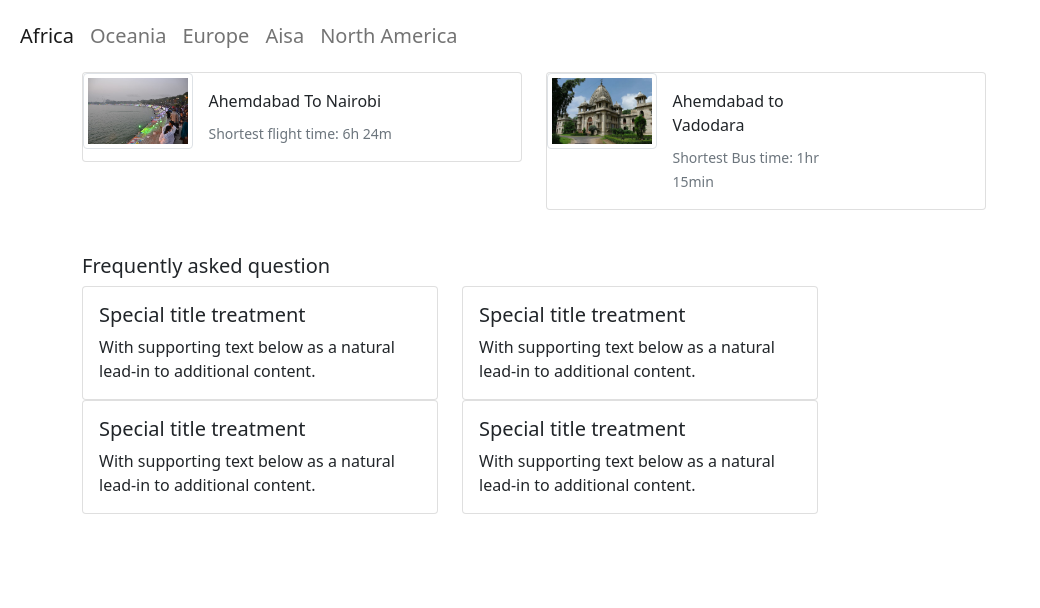
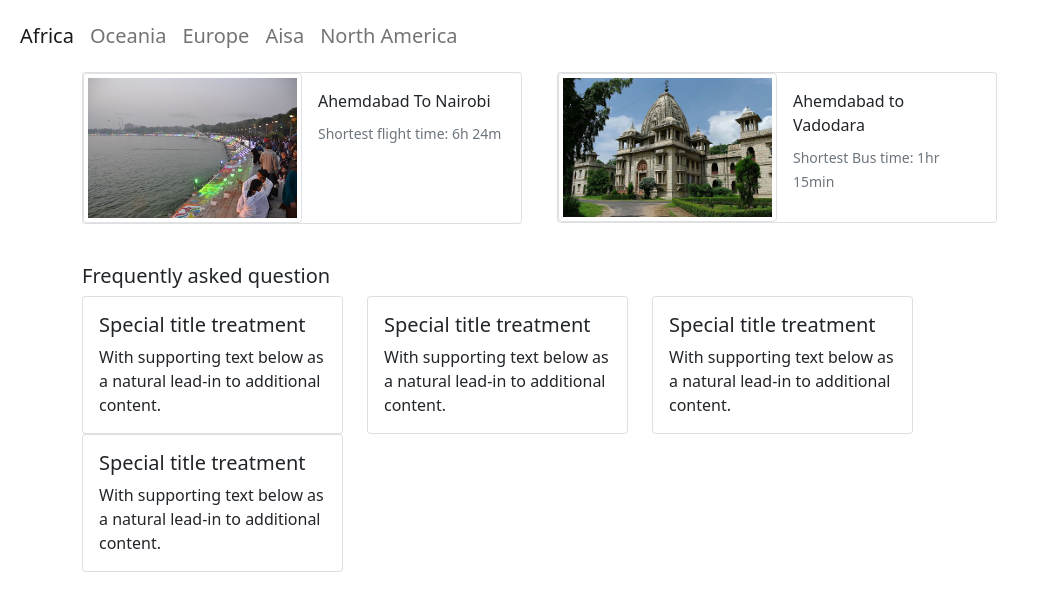
Before and after one commit to Abhi140796/htmlTemplate_Technical_Task, a plain HTML site: page Index.html in a window 1280 px wide. Shown: the whole page, without its empty margins (0-1040 px from the left). Drawn offline with nearby package versions, Linux system fonts and the light colour scheme.

Commit message:
style change

```diff
--- a/Index.html
+++ b/Index.html
@@ -35,15 +35,15 @@
         </div>
     </nav>
     <!-- Image Thumbnail -->
-    <div class="container-sm">
-        <div class="row mb-1">
-            <div class="col mb-1">
+    <div class="container">
+        <div class="row">
+            <div class="col-sm-5">
                 <div class="card mb-0" style="width: 440px;">
                     <div class="row g-0">
-                        <div class="col-sm-3">
+                        <div class="col">
                             <img src="./img/cityOne.png" class="img-thumbnail" alt="Vadodara">
                         </div>
-                        <div class="col-sm-6">
+                        <div class="col">
                             <div class="card-body">
                                 <p class="card-title">Ahemdabad To Nairobi</p>
                                 <p class="card-text"><small class="text-muted">Shortest flight time: 6h 24m</small></p>
@@ -52,13 +52,13 @@
                     </div>
                 </div>
             </div>
-            <div class="col mb-1">
+            <div class="col-sm-5">
                 <div class="card mb-0" style="width: 440px;">
                     <div class="row g-0">
-                      <div class="col-sm-3">
+                      <div class="col">
                         <img src="./img/Kirti_Mandir.png" class="img-thumbnail" alt="Kirti Mandir">
                       </div>
-                      <div class="col-sm-6">
+                      <div class="col">
                         <div class="card-body">
                           <p class="card-title">Ahemdabad to Vadodara</p>
                           <p class="card-text"><small class="text-muted">Shortest Bus time: 1hr 15min</small></p>
@@ -67,21 +67,18 @@
                     </div>
                   </div>
             </div>
-            <div class="col mb-6" style="width: 440px;">
-
-            </div>
         </div>
     </div>
     <!-- Content -->
     <div class="container-lg" style="margin-top: 40px;">
         <div class="d-xxl-grid">
-            <div class="row-cols-1">
+            <div class="row-cols-3">
                 <div class="col">
                     <h5>Frequently asked question</h5>
                 </div>
             </div>
             <div class="row">
-                <div class="col-sm-4">
+                <div class="col-lg-3">
                     <div class="card">
                         <div class="card-body">
                             <h5 class="card-title">Special title treatment</h5>
@@ -89,7 +86,15 @@
                         </div>
                     </div>
                 </div>
-                <div class="col-sm-4">
+                <div class="col-lg-3">
+                    <div class="card">
+                        <div class="card-body">
+                            <h5 class="card-title">Special title treatment</h5>
+                            <p class="card-text">With supporting text below as a natural lead-in to additional content.</p>
+                        </div>
+                    </div>
+                </div>
+                <div class="col-lg-3">
                     <div class="card">
                         <div class="card-body">
                             <h5 class="card-title">Special title treatment</h5>
@@ -99,15 +104,7 @@
                 </div>
             </div>
             <div class="row">
-                <div class="col-sm-4">
-                    <div class="card">
-                        <div class="card-body">
-                            <h5 class="card-title">Special title treatment</h5>
-                            <p class="card-text">With supporting text below as a natural lead-in to additional content.</p>
-                        </div>
-                    </div>
-                </div>
-                <div class="col-sm-4">
+                <div class="col-lg-3">
                     <div class="card">
                         <div class="card-body">
                             <h5 class="card-title">Special title treatment</h5>
```
